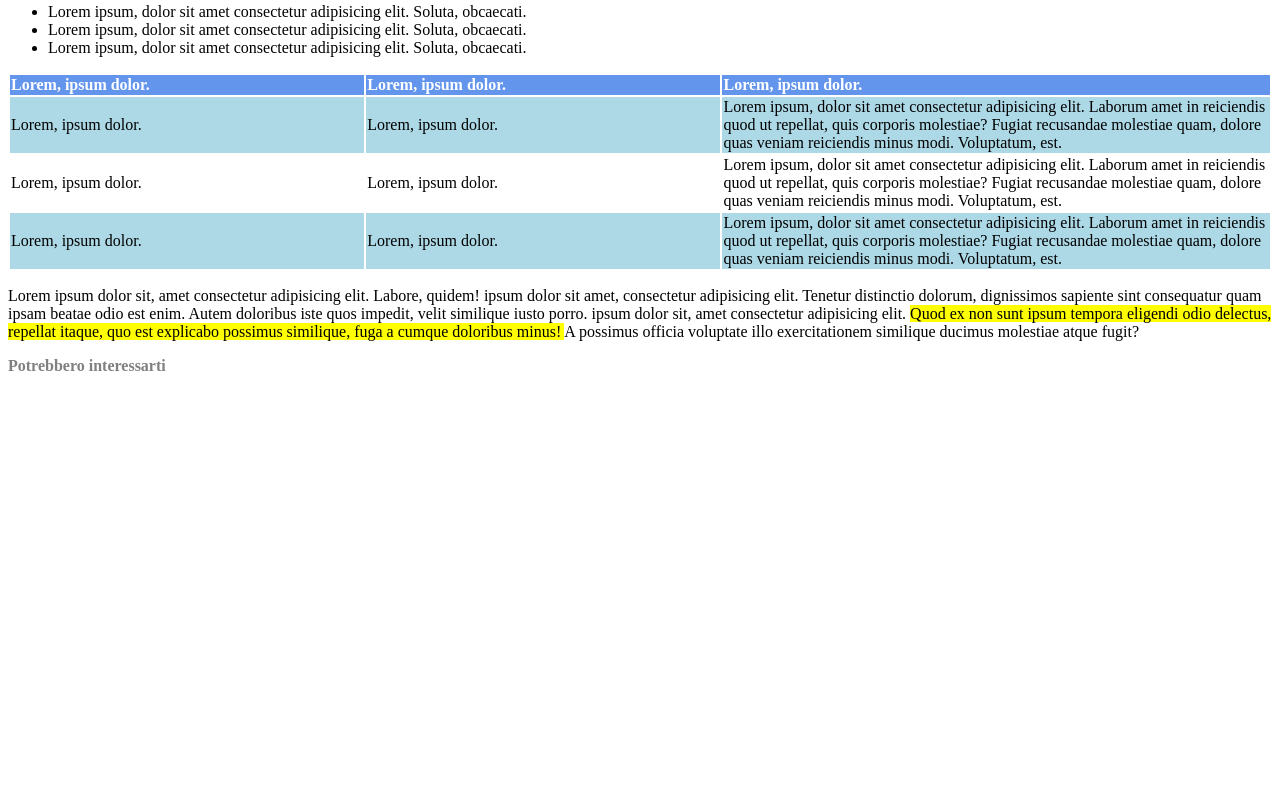
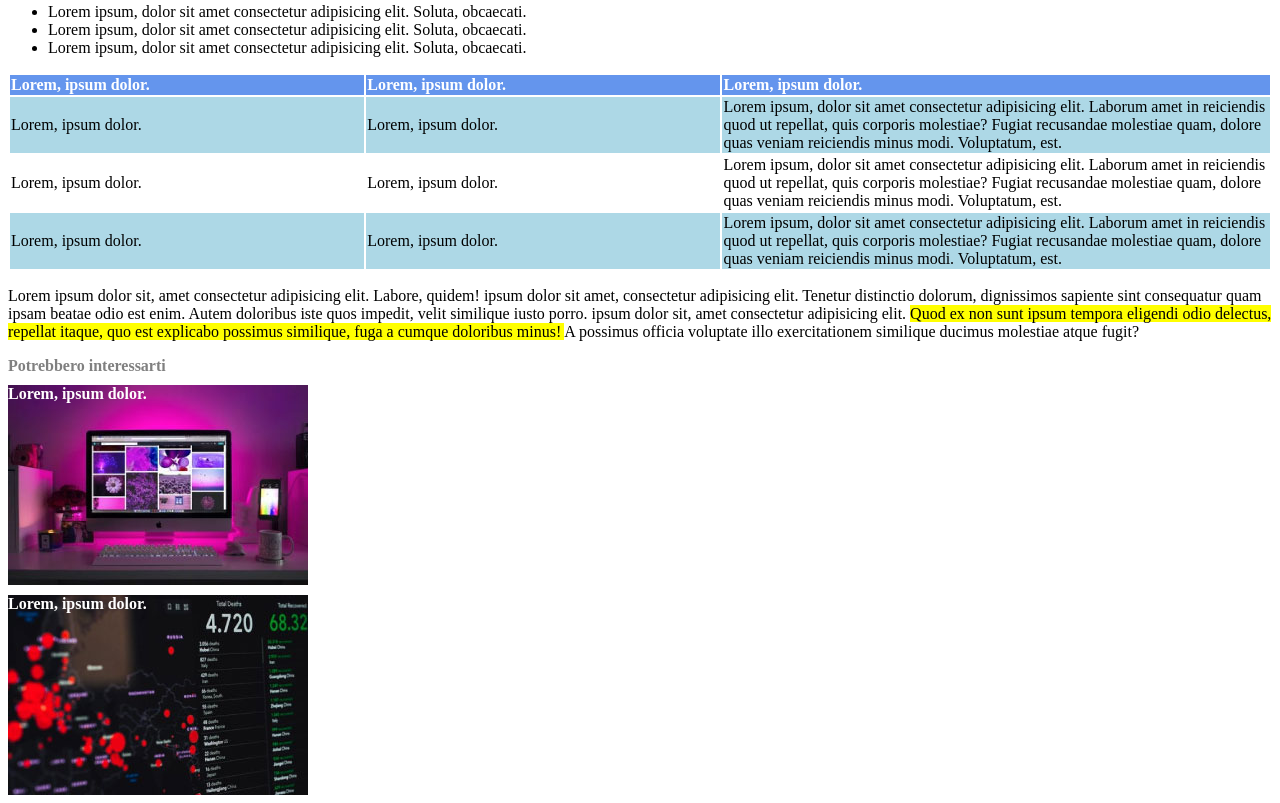
Before and after one commit to WandaSimeoli/html-css-booleaner, a plain HTML site: page index.html in a window 1280 px wide. Shown: the part 855-1658 px from the top of the page. Before the commit the page ends 1238 px from the top, so only its background shows below. Drawn offline with Linux system fonts and the light colour scheme.

Commit message:
Footer Completato

```diff
--- a/css/style.css
+++ b/css/style.css
@@ -41,7 +41,24 @@ th {
     background-color:lightblue;
 }
 /* Fine Tabella */
+
+/* Inizio Footer */
 footer  {
     color: gray;
     font-weight: bold;
 }
+.prima-immagine {
+    background-image: url(/img/monitor.jpg);
+    width: 300px;
+    height: 200px;
+    color: white;
+    margin-top: 10px;
+}
+.seconda-immagine {
+    background-image: url(/img/graph.jpg);
+    width: 300px;
+    height: 200px;
+    color: white;
+    margin-top: 10px;
+}
+/* Fine Footer */
--- a/index.html
+++ b/index.html
@@ -84,6 +84,8 @@
     </main>
     <footer>
         Potrebbero interessarti
+        <div class="prima-immagine"> Lorem, ipsum dolor.</div>
+        <div class="seconda-immagine"> Lorem, ipsum dolor.</div>
     </footer>
 </body>
 </html>
```
